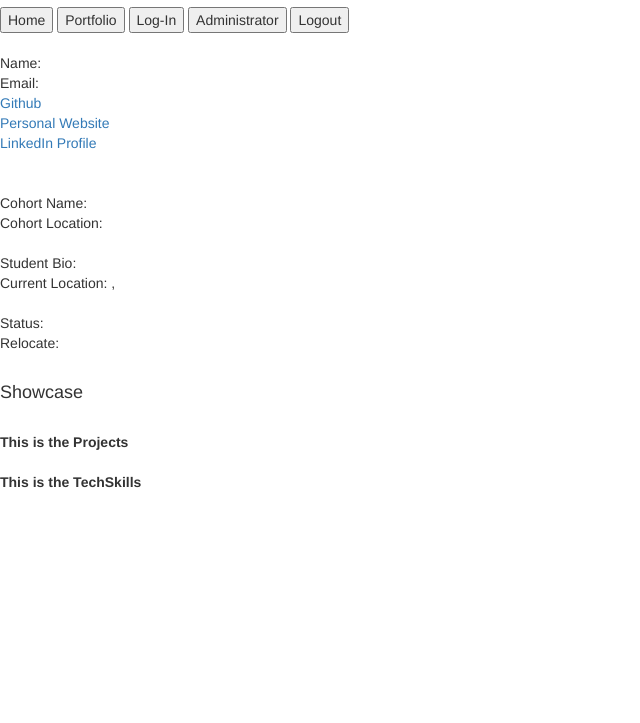
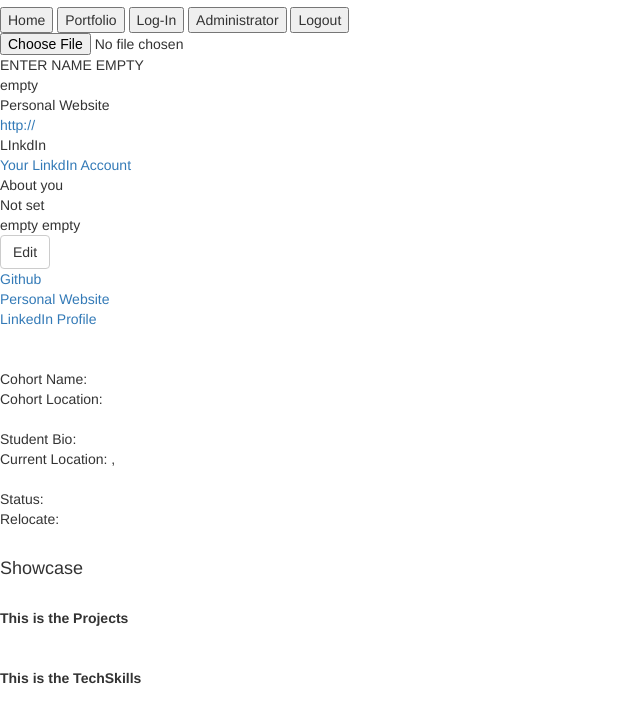
Before and after one commit to jasondawson/dev-mountain-employment-portal, a website: page public/index.html at #!/profiles in a window 1280 px wide. Shown: the part 63-786 px from the top of the page, without its empty margins (0-640 px from the left). Drawn offline with nearby package versions, Linux system fonts and the light colour scheme; some packages are replaced by stand-ins of ours; no server answers.

Commit message:
merged master fixed conflict

```diff
--- a/public/html-templates/publicStudentProfile.html
+++ b/public/html-templates/publicStudentProfile.html
@@ -1,13 +1,103 @@
 
-  <!-- {{studentData}} -->
-<div class="leftInfo">
-<form ng-submit="updateStudent(studentData.studentPortf)">
+  {{studentData.studentPortf}}
+<form editable-form name="editableForm" onaftersave="updateStudent(studentData.studentPortf)">
+	<div>
+	<input type="file" images="images" accept="image/pdf*" ng-model="s3url" fileread />
+	{{s3url}}
 
-<br>
-Name:  {{studentData.studentPortf.name.first}} {{studentData.studentPortf.name.last}}
-<br>
-Email: {{studentData.studentPortf.email}}
-<br>
+	</div>
+
+	<div>
+		<span editable-text="studentData.studentPortf.name.first"  e-name="name" e-required e-placeholder="Enter name">{{  (studentData.studentPortf.name.first || 'Enter Name')|uppercase }}</span>
+		<span editable-text=" studentData.studentPortf.name.last" e-name="lastname" e-required e-placeholder="Enter last name">{{ (studentData.studentPortf.name.last|| 'empty')|uppercase }}</span>
+	</div>
+	<div>
+		<span editable-text="studentData.studentPortf.email" e-name="email" e-placeholder="Enter email">{{ studentData.studentPortf.email || 'empty' }}</span>
+	</div>
+
+<!-- 	<div>
+		<span editable-text="studentData.studentPortf.github" e-name="github" e-placeholder="Enter Github Account">{{ studentData.studentPortf.github || 'GitHub Account' }}</span>
+	</div> -->
+	<div>
+	  <a href='http://{{studentData.studentPortf.github}}'  editable-text="studentData.studentPortf.github" e-placeholder="Enter Github Account">
+	    {{ studentData.studentPortf.github}}
+	  </a>
+	</div>
+	<div>
+		<span editable-text="studentData.studentPortf.personalWebsite" e-name="personalWebsite" e-placeholder="Enter Website link">{{ studentData.studentPortf.personalWebsite || 'Personal Website' }}</span>
+	</div>
+
+	<div>
+	  <a href='http://{{studentData.studentPortf.personalWebsite}}'  editable-text="studentData.studentPortf.personalWebsite" e-placeholder="Enter Website link" >
+	    http://{{ studentData.studentPortf.personalWebsite}}
+	  </a>
+	</div>
+		<div>
+		<span editable-text="studentData.studentPortf.linkdIn" e-name="linkdIn" e-placeholder="Enter LinkdIn">{{ studentData.studentPortf.linkdIn || 'LInkdIn' }}</span>
+	</div>
+	<div>
+		<a href='http://{{studentData.studentPortf.LinkdIn}}'  editable-text="studentData.studentPortf.LinkdIn" e-placeholder="Enter LinkdIn">
+	    {{ studentData.studentPortf.LinkdIn ||'Your LinkdIn Account' }}
+	  	</a>
+	</div>
+	<div>
+      <!-- editable Class Name (select-local) -->
+
+      <span editable-select="studentData.studentPortf.className" e-name="classNames" e-ng-options="c.value as c.text for c in classNames">
+        {{ (classNames | filter:{value: studentData.studentPortf.className})[0].text || classNames[0] }}
+      </span>
+	<div>
+      <!-- editable Cohort Location (select-local) -->
+
+      <span editable-select="studentData.studentPortf.cohortLoc" e-name="cohortLoc" e-ng-options="c.value as c.text for c in cohortLocations">
+        {{ (cohortLocations | filter:{value: user.cohortLoc})[0].text || cohortLocations[0] }}
+      </span>
+    </div>
+    	<div>
+      <!-- editable Cohort Name (select-local) -->
+
+      <span editable-select="studentData.studentPortf.cohort.cohortName" e-name="cohortName" e-ng-options="c.value as c.text for c in cohortName">
+        {{ (cohortName | filter:{value: user.cohortName})[0].text || cohortName[0] }}
+      </span>
+    </div>
+
+	<div class="BioBox">
+		<span editable-text="studentData.studentPortf.Bio" e-name="Bio" e-required e-placeholder="Tell us about you">{{ studentData.studentPortf.Bio || 'About you' }}</span>
+	</div>
+	<div>
+      <!-- editable status (select-local) -->
+
+      <span editable-select="user.status" e-name="status" e-ng-options="s.value as s.text for s in statuses">
+        {{ (statuses | filter:{value: user.status})[0].text || 'Not set' }}
+      </span>
+    </div>
+
+	<div>
+		<span editable-text="user.currentLoc.city" e-name="currentLoc.city" e-required>{{ user.currentLoc.city || 'empty' }}</span>
+		<span editable-text="user.currentLoc.state" e-name="currentLoc.state" e-required>{{ user.currentLoc.state || 'empty' }}</span>
+	</div>
+	<div class="buttons" > <!-- ng-if='logged in' authentication problem -->
+      <!-- button to show form -->
+      <button type="button" class="btn btn-default" ng-click="editableForm.$show()" ng-show="!editableForm.$visible">
+        Edit
+      </button>
+      <!-- buttons to submit / cancel form -->
+      <span ng-show="editableForm.$visible">
+        <button type="submit" class="btn btn-primary" ng-disabled="editableForm.$waiting">
+          Save
+        </button>
+        <button type="button" class="btn btn-default" ng-disabled="editableForm.$waiting" ng-click="editableForm.$cancel()">
+          Cancel
+        </button>
+      </span>
+    </div>
+</form>
+
+
+
+
+
+
 <a href="http://www.github.com">Github</a>
 <br>
 <a href="http://www.devmoutai.in">Personal Website</a>
@@ -45,8 +135,8 @@ Relocate: {{studentData.studentPortf.relocation}}
   <br>
 <b>This is the Projects</b>
 <br>
+<br>
 <div class="projects" ng-repeat="project in studentData.projects">
-  <br>
 Project Type: {{project.projectType}}
 <br>
 Project Name: {{project.name}}
@@ -60,7 +150,7 @@ Tech Used: {{project.TechUsed}}
 <br>
 <div class="skills" ng-repeat="devskill in studentData.devSkills">
   <br>
-TechSkill: {{devskill.name}}
+TechSkill:
 <br>
 Description: {{devskill.description}}
 <br>
@@ -79,7 +169,6 @@ Source:
 	<input type="file" images="images" accept="image/pdf*" ng-model="s3url" fileread />
 	{{s3url}}
 </div>
-
 		<img src="artwork/V__F4AA.jpg">
 		<ul>
 			<li><a href="email@icloud.com">myemial.icloud.com</a></li>
@@ -95,7 +184,7 @@ Source:
 		<div>
 			<h4>Cohort Location</h4>
 			<ul class="tags">
-				<li>Provo, UT</li>
+				<li >Provo, UT</li>
 			</ul>
 		</div>
 
@@ -116,14 +205,12 @@ Source:
 				<h3>Status</h3>
 				<ul>
 					<li>Student</li>
-
 				</ul>
 			</li>
 			<li>
 				<h3>Location</h3>
 				<ul>
 					<li>St. George, UT</li>
-
 				</ul>
 			</li>
 		</ul>
@@ -149,17 +236,12 @@ Source:
 						<h4>Source</h4>
 						<u>
 							<li><a href="github.com"></a> GitHub</li>
-
 						</u>
 					</li>
 				</ul>
 				</div>
 			</li>
 		</ul>
-
 	</div>
 </div>
-
-
-
  -->
```
